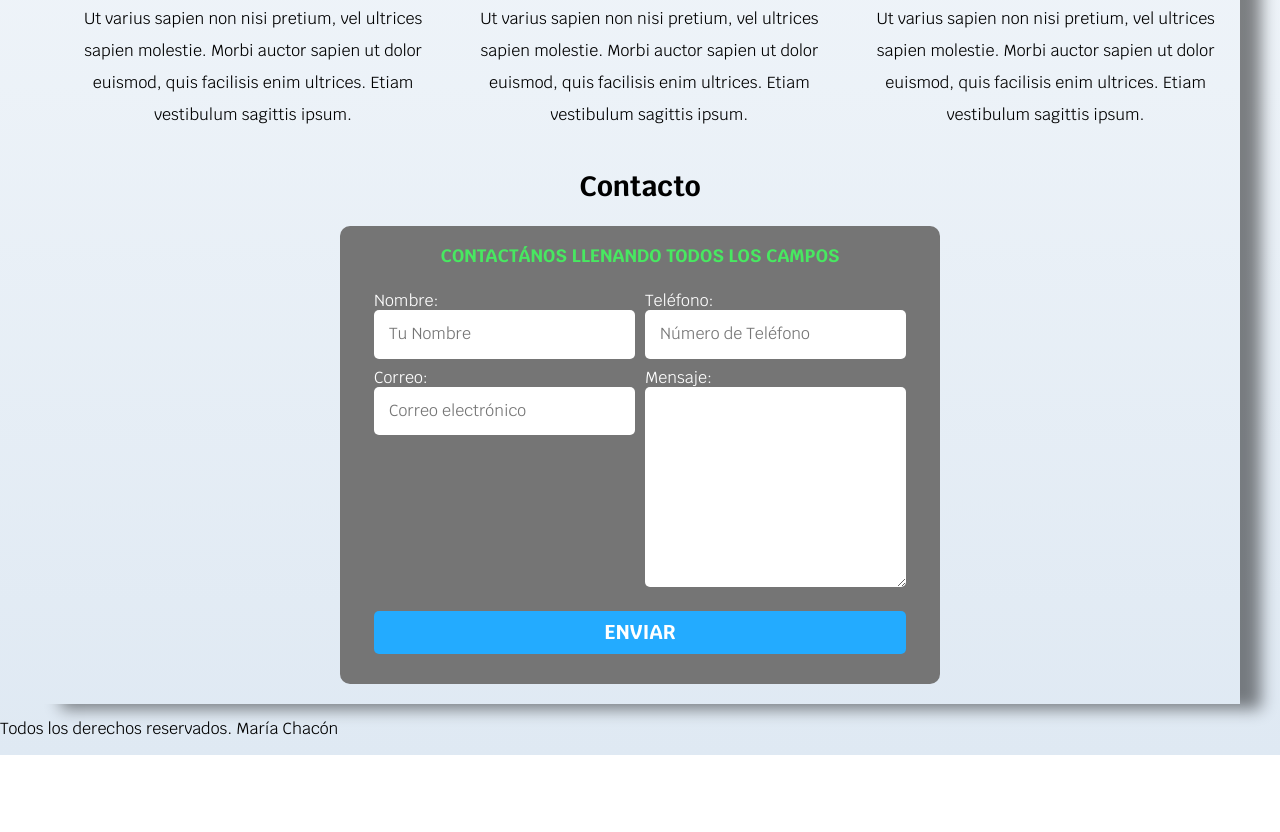
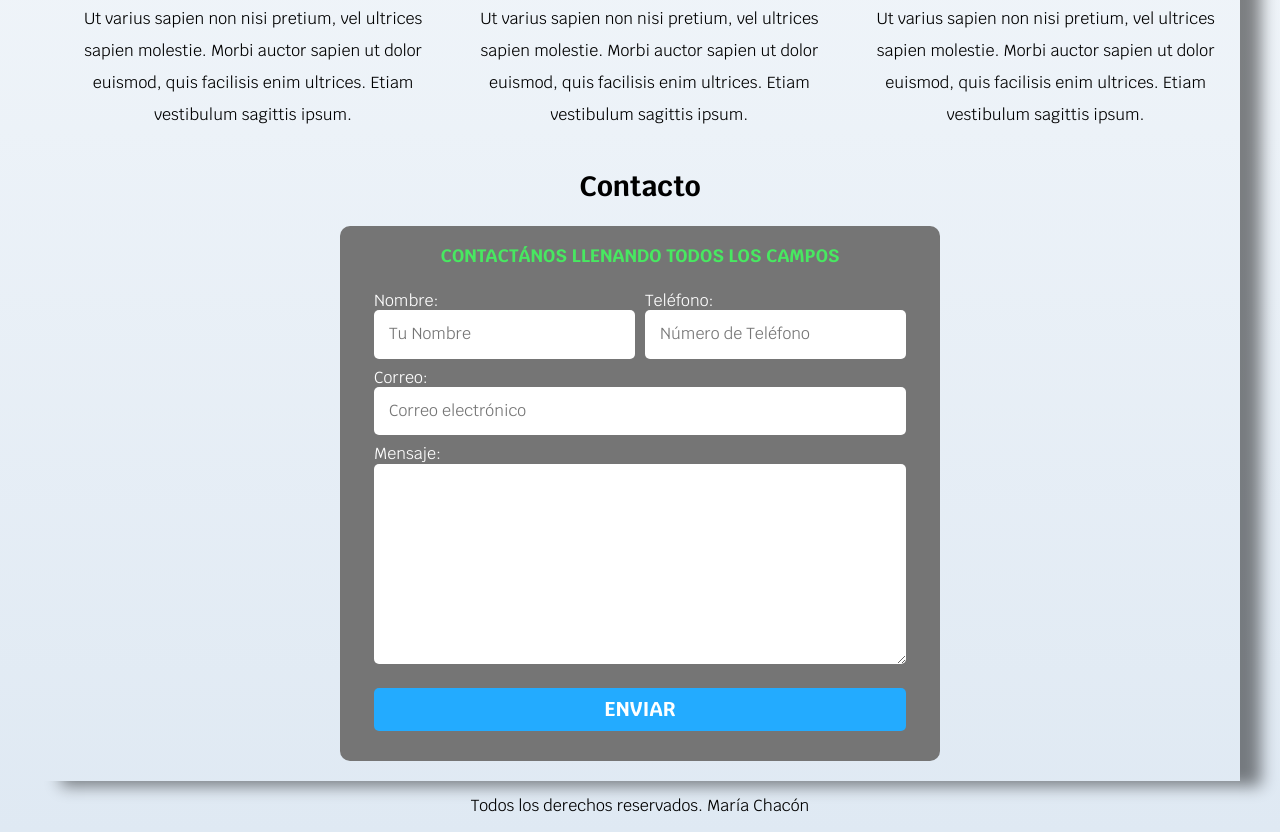
Before and after one commit to Maria-Chacon/sitiofreelancer, a plain HTML site: page sitio_freelancer/index.html in a window 1280 px wide. Shown: the part 890-1722 px from the top of the page. Before the commit the page ends 1645 px from the top, so only its background shows below. Drawn offline with Linux system fonts and the light colour scheme.

Commit message:
Sitio Freelancer

```diff
--- a/sitio_freelancer/css/styles.css
+++ b/sitio_freelancer/css/styles.css
@@ -139,6 +139,9 @@ justify-content: flex-end;
     display: flex;
     align-items: flex-end;
 }
+
+
+/*servicios*/
 @media(min-width: 768px) {
     .servicios{
         display: grid;
@@ -194,6 +197,10 @@ justify-content: flex-end;
         grid-template-rows: auto auto;
         column-gap: 1rem;
     }
+    .campo:nth-child(3),
+    .campo:nth-child(4){
+        grid-column: 1 / 3;
+    }
 }
 .campo{
     margin-bottom: 1rem;
@@ -216,3 +223,7 @@ justify-content: flex-end;
 .enviar .boton {
     width: 100%;
 }
+
+.footer{
+    text-align: center;
+}
--- a/sitio_freelancer/index.html
+++ b/sitio_freelancer/index.html
@@ -154,7 +154,7 @@
         </section>
     </main>
 
-    <footer>
+    <footer class="footer">
         <p>Todos los derechos reservados. María Chacón</p>
     </footer>
 
```
